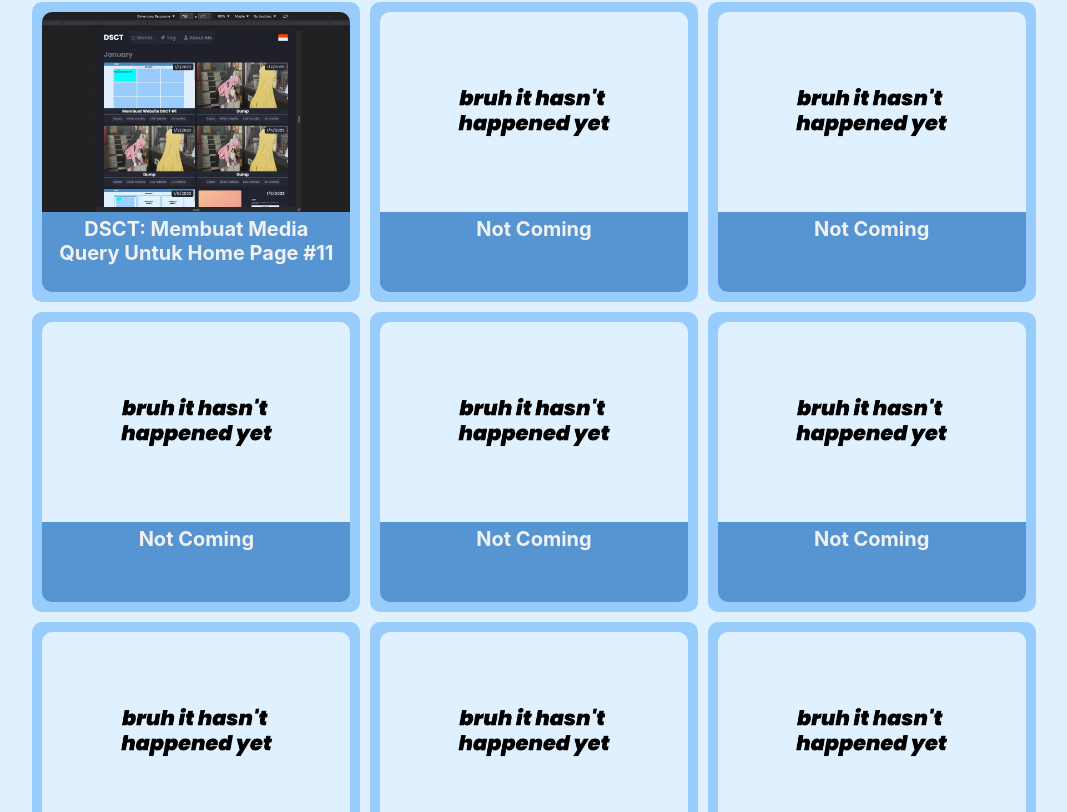
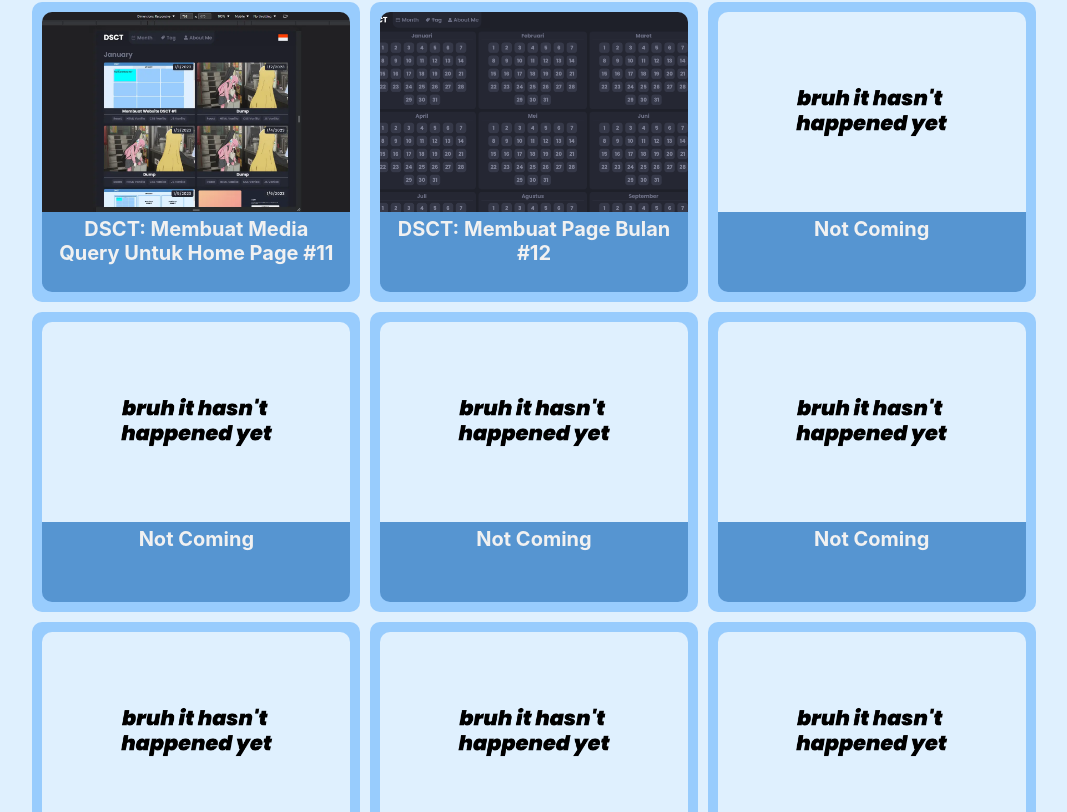
Before and after one commit to CookyNdi/Do-Some-Coding-Today, a React (Create React App) app: page / in a window 1280 px wide. Shown: the part 2257-3069 px from the top of the page, without its empty margins (111-1178 px from the left). Built offline with nearby package versions, Linux system fonts and the light colour scheme.

Commit message:
23 January 2023

```diff
--- a/src/Events/January/Jan23.jsx
+++ b/src/Events/January/Jan23.jsx
@@ -1,5 +1,5 @@
 import React from "react";
-import Screenshot from "../../asset/coming.webp";
+import Screenshot from "../../asset/1-23.png";
 
 const Jan23 = () => {
   return (
@@ -8,7 +8,7 @@ const Jan23 = () => {
         <img src={Screenshot} alt="23-1-2023" />
       </div>
       <div className="Tittle">
-        <h2>Not Coming</h2>
+        <h2>DSCT: Membuat Page Bulan #12</h2>
       </div>
     </div>
   );
```
Also changed, not shown: src/asset/1-23.png (added).
